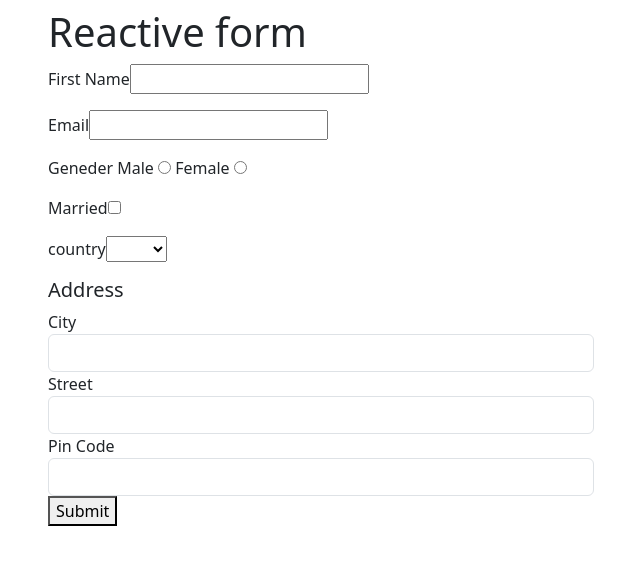
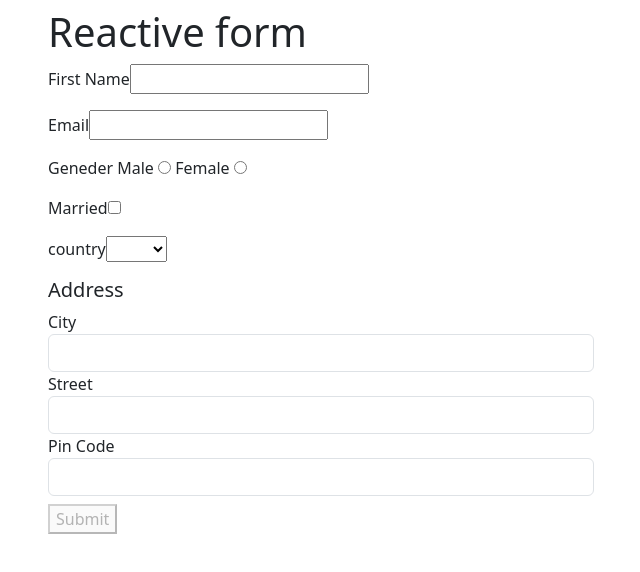
Before and after one commit to faiz-webdev/angular-bootcamp, an Angular app: page / in a window 1280 px wide. Shown: the top 572 px of the page, without its empty margins (34-674 px from the left). Built offline with nearby package versions, Linux system fonts and the light colour scheme.

Commit message:
validation with disabled submit button

```diff
--- a/src/app/reactive-form/reactive-form.component.html
+++ b/src/app/reactive-form/reactive-form.component.html
@@ -6,14 +6,44 @@
         <p>
           <label for="firstname">First Name </label>
           <input type="text" id="firstname" formControlName="firstname" />
+          <span class="text-danger"
+            *ngIf="!contactForm.controls.firstname?.valid && (contactForm.controls.firstname?.dirty
+            ||contactForm.controls.firstname?.touched)">
+            <span *ngIf="contactForm.controls.firstname.errors?.['required']">
+              First Name is required!
+            </span>
+            <span *ngIf="contactForm.controls.firstname.errors?.['minlength']">
+              First Name must be 10 characters!
+            </span>
+            <span *ngIf="contactForm.controls.firstname.errors?.['pattern']">
+              Special characters is not allowed
+            </span>
+          </span>
         </p>
         <p>
           <label for="email">Email </label>
           <input type="text" id="email" formControlName="email" />
+          <span class="text-danger"
+            *ngIf="!contactForm.controls.email?.valid && (contactForm.controls.email?.dirty
+            ||contactForm.controls.email?.touched)">
+            <span *ngIf="contactForm.controls.email.errors?.['required']">
+              Email is required!
+            </span>
+            <span *ngIf="contactForm.controls.email.errors?.['email']">
+              Email must be valid email!
+            </span>
+          </span>
         </p>
         <p><label for="gender">Geneder </label>
           Male <input type="radio" value="male" id="gender" formControlName="gender" />
           Female <input type="radio" value="female" id="gender" formControlName="gender" />
+          <span class="text-danger"
+            *ngIf="!contactForm.controls.gender?.valid && (contactForm.controls.gender?.dirty
+            ||contactForm.controls.gender?.touched)">
+            <span *ngIf="contactForm.controls.gender.errors?.['required']">
+              Gender is required!
+            </span>
+          </span>
         </p>
         <p><label for="isMarried">Married </label>
           <input type="checkbox" id="isMarried" formControlName="isMarried" />
@@ -24,20 +54,44 @@
             <option [value]="1">India</option>
             <option [value]="2">USA</option>
           </select>
+          <span class="text-danger"
+            *ngIf="!contactForm.controls.country?.valid && (contactForm.controls.country?.dirty
+            ||contactForm.controls.country?.touched)">
+            <span *ngIf="contactForm.controls.country.errors?.['required']">
+              Country is required!
+            </span>
+          </span>
         </p>
         <h5>Address</h5>
         <div formGroupName="address">
           <div class="form-group"><label for="city">City</label>
             <input type="text" class="form-control" name="city" formControlName="city" />
+            <span class="text-danger"
+              *ngIf="!contactForm.controls.address.controls.city.valid && (contactForm.controls.address.controls.city?.dirty
+              ||contactForm.controls.address.controls.city?.touched)">
+              <span *ngIf="contactForm.controls.address.controls.city.errors?.['required']">
+                City is required!
+              </span>
+            </span>
           </div>
           <div class="form-group"><label for="street">Street</label>
             <input type="text" class="form-control" name="street" formControlName="street" />
           </div>
           <div class="form-group"><label for="pincode">Pin Code</label>
             <input type="text" class="form-control" name="pincode" formControlName="pincode"/>
+              <span class="text-danger"
+                *ngIf="!contactForm.controls.address.controls.pincode.valid && (contactForm.controls.address.controls.pincode?.dirty
+                ||contactForm.controls.address.controls.pincode?.touched)">
+                <span *ngIf="contactForm.controls.address.controls.pincode.errors?.['maxlength']">
+                  Pincode can be max 6 characters long!
+                </span>
+                <span *ngIf="contactForm.controls.address.controls.pincode.errors?.['pattern']">
+                  Only number allowed!
+                </span>
+              </span>
           </div>
         </div>
-        <p><button type="submit">Submit</button></p>
+        <p><button [disabled]="!contactForm.valid" type="submit" class="my-2">Submit</button></p>
       </form>
     </div>
   </div>
--- a/src/app/reactive-form/reactive-form.component.ts
+++ b/src/app/reactive-form/reactive-form.component.ts
@@ -8,16 +8,24 @@ import { FormGroup, FormControl, Validators } from '@angular/forms';
 })
 export class ReactiveFormComponent implements OnInit {
   contactForm = new FormGroup({
-    firstname: new FormControl(),
-    email: new FormControl(),
-    gender: new FormControl(),
-    isMarried: new FormControl(),
-    country: new FormControl(),
-    address:new FormGroup({
-      city: new FormControl(),
-      street: new FormControl(),
-      pincode:new FormControl(),
-    })
+    firstname: new FormControl('', [
+      Validators.required,
+      Validators.minLength(10),
+      Validators.pattern('^[a-zA-Z]+$'),
+    ]),
+    email: new FormControl('', [Validators.email, Validators.required]),
+    gender: new FormControl('', [Validators.required]),
+    isMarried: new FormControl('', [Validators.required]),
+    country: new FormControl('', [Validators.required]),
+    address: new FormGroup({
+      city: new FormControl('', [Validators.required]),
+      street: new FormControl(''),
+      pincode: new FormControl('', [
+        Validators.required,
+        Validators.maxLength(6),
+        Validators.pattern('^[0-9]*$'),
+      ]),
+    }),
   });
 
   constructor() {}
@@ -25,6 +33,6 @@ export class ReactiveFormComponent implements OnInit {
   ngOnInit(): void {}
 
   onSubmit() {
-    console.log(this.contactForm.value)
+    console.log(this.contactForm.value);
   }
 }
--- a/src/app/template-driven-form/template-driven-form.component.html
+++ b/src/app/template-driven-form/template-driven-form.component.html
@@ -57,8 +57,15 @@
             Confirm Password & Password must be same.
           </span>
       </p> -->
+      <!-- <p>
+        <input type="file" id="file" name="file" ngModel class="mx-2" required #file="ngModel" />
+        <span *ngIf="(contactForm.submitted && file.errors)" class="error">
+                <span  *ngIf="file.errors?.['required']">file is required!</span>
+            </span>
+      </p> -->
        <p>
-         <button class="btn btn-primary" type="submit" [disabled]="!contactForm.valid">Submit</button>
+         <!-- <button class="btn btn-primary" type="submit" [disabled]="!contactForm.valid">Submit</button> -->
+         <button class="btn btn-primary" type="submit">Submit</button>
        </p>
      </form>
    </div>
--- a/src/app/template-driven-form/template-driven-form.component.ts
+++ b/src/app/template-driven-form/template-driven-form.component.ts
@@ -20,7 +20,7 @@ export class TemplateDrivenFormComponent implements OnInit {
   }
 
   onSubmit(formVal: NgForm) {
-    if (formVal.invalid) return;
+    // if (formVal.invalid) return;
     console.log(formVal.value);
   }
 }
```
